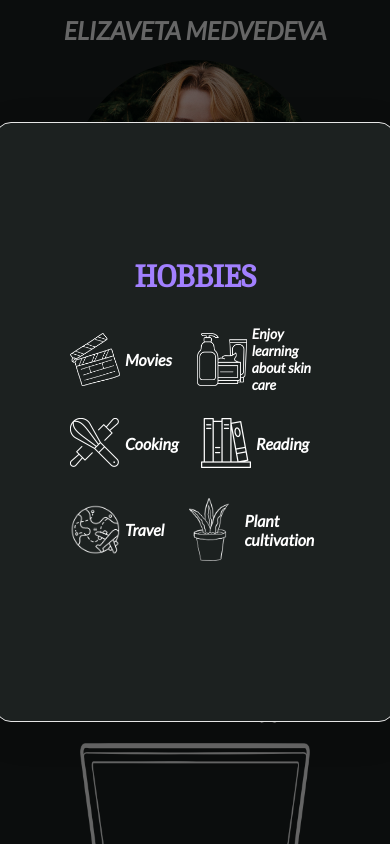
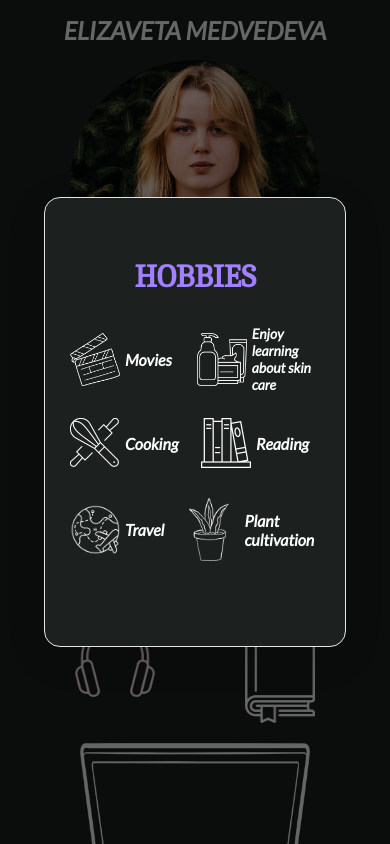
Before and after one commit to ElizabethMedvedeva/cv_medvedeva, a React (Create React App) app: page / in a window 390 px wide. Both pictures are taken after a click on the element 115 px from the left and 660 px from the top of the page. Shown: the top 844 px of the page. Built offline with nearby package versions, Linux system fonts and the light colour scheme.

Commit message:
add media for modal

```diff
--- a/src/components/modal/styles.module.css
+++ b/src/components/modal/styles.module.css
@@ -40,3 +40,10 @@
   justify-content: center;
   display: flex;
 }
+
+@media (max-width: 500px) {
+  .content {
+    min-width: 250px;
+    min-height: 450px;
+  }
+}
```
